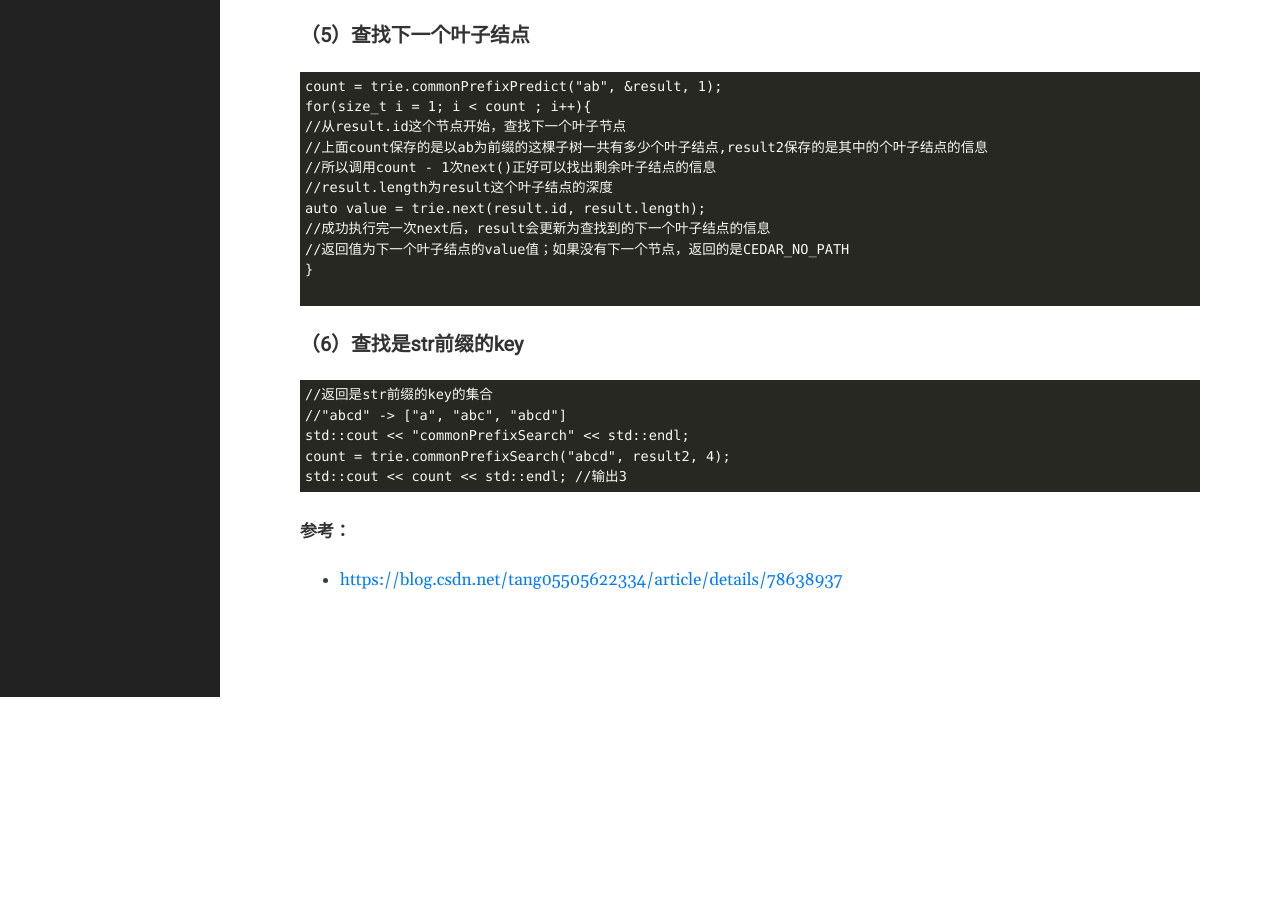
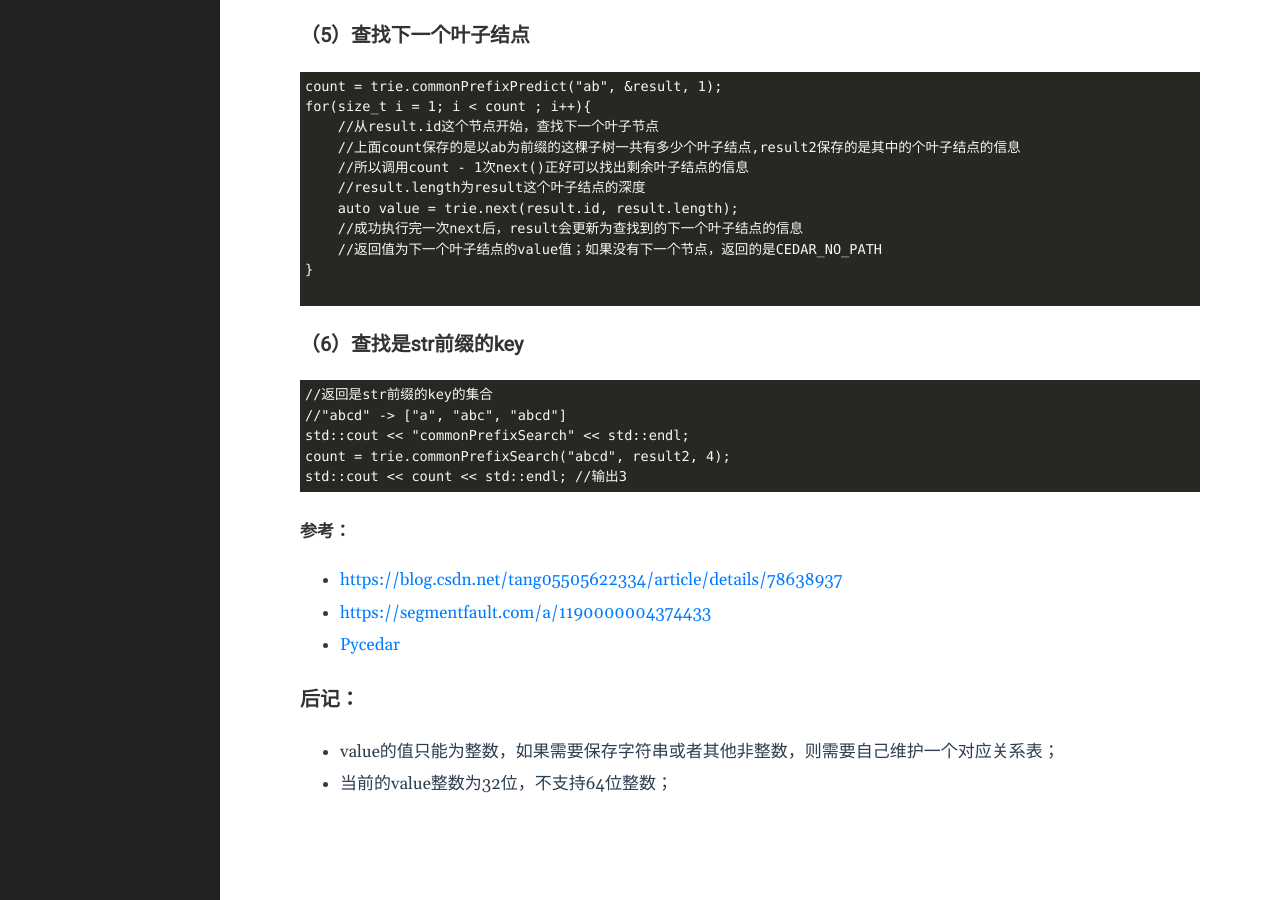
Before and after one commit to yejinp/yejinp.github.io, a Jekyll site: the page built from _posts/2023-01-13-字符串匹配之 字典树.markdown, in a window 1280 px wide and 900 px high, scrolled down 1995 px. Built offline with Jekyll 4.4.1, drawn with Linux system fonts in a browser that asks for light colours; before the commit the page ends 2692 px from its top, so only the background shows below that.

Commit message:
add comments

````diff
--- a/_posts/2023-01-13-字符串匹配之 字典树.markdown
+++ b/_posts/2023-01-13-字符串匹配之 字典树.markdown
@@ -102,13 +102,13 @@
 ```
 count = trie.commonPrefixPredict("ab", &result, 1);
 for(size_t i = 1; i < count ; i++){
-//从result.id这个节点开始，查找下一个叶子节点
-//上面count保存的是以ab为前缀的这棵子树一共有多少个叶子结点,result2保存的是其中的个叶子结点的信息
-//所以调用count - 1次next()正好可以找出剩余叶子结点的信息
-//result.length为result这个叶子结点的深度
-auto value = trie.next(result.id, result.length);
-//成功执行完一次next后，result会更新为查找到的下一个叶子结点的信息
-//返回值为下一个叶子结点的value值；如果没有下一个节点，返回的是CEDAR_NO_PATH
+    //从result.id这个节点开始，查找下一个叶子节点
+    //上面count保存的是以ab为前缀的这棵子树一共有多少个叶子结点,result2保存的是其中的个叶子结点的信息
+    //所以调用count - 1次next()正好可以找出剩余叶子结点的信息
+    //result.length为result这个叶子结点的深度
+    auto value = trie.next(result.id, result.length);
+    //成功执行完一次next后，result会更新为查找到的下一个叶子结点的信息
+    //返回值为下一个叶子结点的value值；如果没有下一个节点，返回的是CEDAR_NO_PATH
 }
 
 ```
@@ -124,3 +124,9 @@
 
 #### 参考：
 - [https://blog.csdn.net/tang05505622334/article/details/78638937](https://blog.csdn.net/tang05505622334/article/details/78638937)
+ - [https://segmentfault.com/a/1190000004374433](https://segmentfault.com/a/1190000004374433)
+ - [Pycedar](https://github.com/akivajp/pycedar)
+
+### 后记：
+ - value的值只能为整数，如果需要保存字符串或者其他非整数，则需要自己维护一个对应关系表；
+ - 当前的value整数为32位，不支持64位整数；
````
